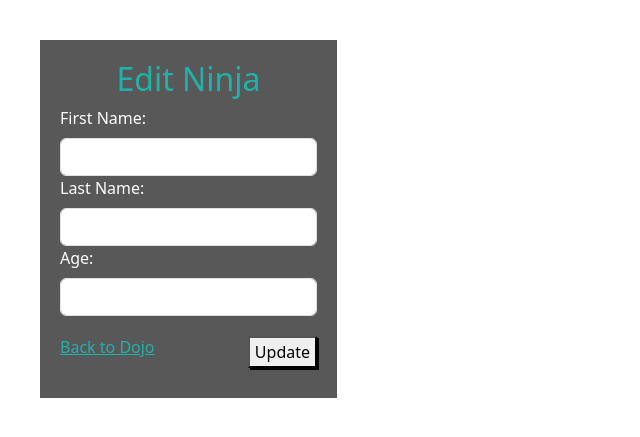
After one commit to Kyle-Rachman/Coding_Dojo_Python, a Flask app: template dojos_and_ninjas/flask_app/templates/edit_ninja.html in a window 1280 px wide. The commit adds this page. Shown: the top 437 px of the page, without its empty margins (0-640 px from the left). Run offline with Flask 3, Linux system fonts and the light colour scheme; the template is opened without the code that fills it, so the values that code supplies are empty.

Commit message:
Add files via upload

```diff
--- a/dojos_and_ninjas/flask_app/models/dojo.py
+++ b/dojos_and_ninjas/flask_app/models/dojo.py
@@ -51,3 +51,8 @@ class Dojo:
             dojo.ninjas.append(ninja.Ninja(ninja_data))
 
         return dojo.ninjas
+
+    @classmethod
+    def edit_dojo_ninja(cls, data):
+        query = "UPDATE dojos LEFT JOIN ninjas on ninjas.dojos_id = dojos.id SET first_name = %(fname)s, last_name = %(lname)s, age = %(age)s WHERE dojos.id = %(dojo)s AND ninjas.id = %(id)s;"
+        return connectToMySQL('dojos_and_ninjas_schema').query_db(query, data)
--- a/dojos_and_ninjas/flask_app/static/css/style.css
+++ b/dojos_and_ninjas/flask_app/static/css/style.css
@@ -21,7 +21,7 @@
     text-align: center;
 }
 
-form > button{
+form button{
     margin: 20px 0px 10px;
     padding: 2px 5px;
     box-shadow: 2px 2px black;
@@ -36,3 +36,9 @@ form > button{
 .col-1 a{
     color: lightseagreen
 }
+
+.choices{
+    display: flex;
+    justify-content: space-between;
+    align-items: center;
+}
--- /dev/null
+++ b/dojos_and_ninjas/flask_app/templates/edit_ninja.html
@@ -0,0 +1,38 @@
+<!DOCTYPE html>
+<html lang="en">
+<head>
+    <meta charset="UTF-8">
+    <meta http-equiv="X-UA-Compatible" content="IE=edge">
+    <meta name="viewport" content="width=device-width, initial-scale=1.0">
+    <title>Edit Ninja</title>
+    <link href="https://cdn.jsdelivr.net/npm/bootstrap@5.3.0-alpha3/dist/css/bootstrap.min.css" rel="stylesheet" integrity="sha384-KK94CHFLLe+nY2dmCWGMq91rCGa5gtU4mk92HdvYe+M/SXH301p5ILy+dN9+nJOZ" crossorigin="anonymous">
+    <link rel="stylesheet" type="text/css" href="{{ url_for('static', filename='css/style.css') }}">
+</head>
+<body>
+    <div class="flex-container">
+        <div class="col-1">
+            <h2>Edit Ninja</h2>
+            <form action="/editninja" method="post">
+                <input type="hidden" name="dojo" value="{{ ninja.dojos_id }}">
+                <input type="hidden" name="id" value="{{ ninja.id }}">
+                <div class="form-group">
+                    <label for="fname" class="form-label">First Name:</label>
+                    <input type="text" class="form-control" name="fname" id="fname" value="{{ ninja.first_name }}">
+                </div>
+                <div class="form-group">
+                    <label for="lname" class="form-label">Last Name:</label>
+                    <input type="text" class="form-control" name="lname" id="lname" value="{{ ninja.last_name }}">
+                </div>
+                <div class="form-group">
+                    <label for="age" class="form-label">Age:</label>
+                    <input type="number" class="form-control" name="age" id="age" value="{{ ninja.age }}">
+                </div>
+                <div class="choices">
+                    <a href="{{ url_for('dojo_info', x = ninja.dojos_id)}}">Back to Dojo</a>
+                    <button type="submit">Update</button>
+                </div>
+            </form>
+        </div>
+    </div>
+</body>
+</html>
```
Also changed, not shown: dojos_and_ninjas/flask_app/controllers/dojos.py (+8 -1 lines), dojos_and_ninjas/flask_app/controllers/ninjas.py (+17 -0 lines), dojos_and_ninjas/flask_app/models/ninja.py (+14 -0 lines), dojos_and_ninjas/flask_app/templates/dojo_info.html (+9 -5 lines).
